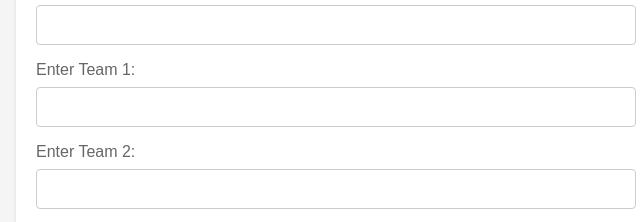
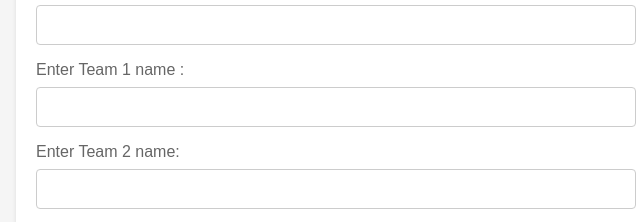
Before and after one commit to uchithk130/stakeEstimator, a plain HTML site: page index.html in a window 1280 px wide. Shown: the part 223-445 px from the top of the page, 304-944 px from the left. Drawn offline with Linux system fonts and the light colour scheme.

Commit message:
Update index.html

```diff
--- a/index.html
+++ b/index.html
@@ -81,9 +81,9 @@
             <input type="number" id="numPersons" required>
             <label for="numSets">Enter no. of sets:</label>
             <input type="number" id="numSets" required>
-            <label for="team1">Enter Team 1:</label>
+            <label for="team1">Enter Team 1 name :</label>
             <input type="text" id="team1" required>
-            <label for="team2">Enter Team 2:</label>
+            <label for="team2">Enter Team 2 name:</label>
             <input type="text" id="team2" required>
             <label for="team1Ratio">Enter Team 1 ratio:</label>
             <input type="number" step="0.01" id="team1Ratio" required>
```
